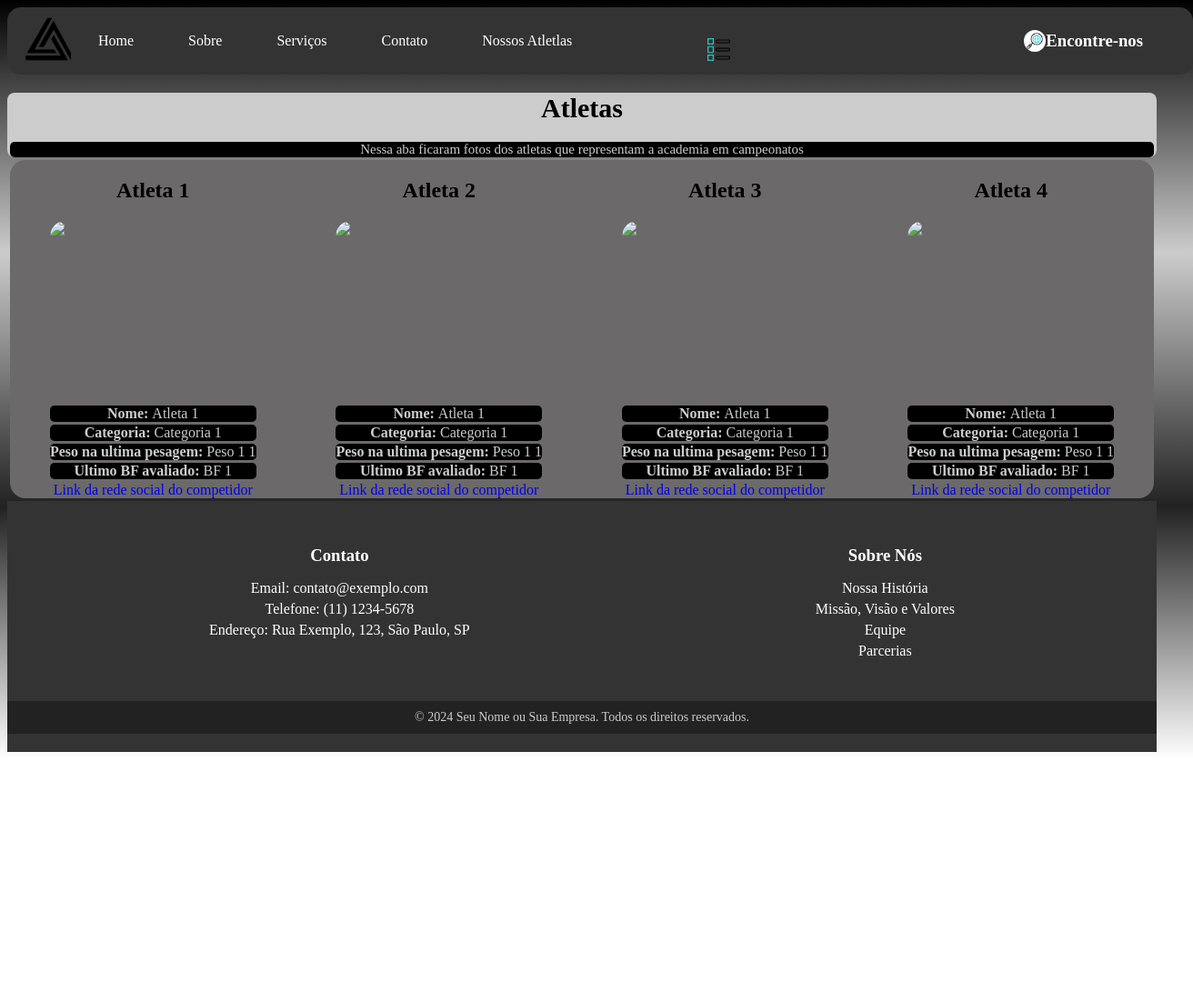
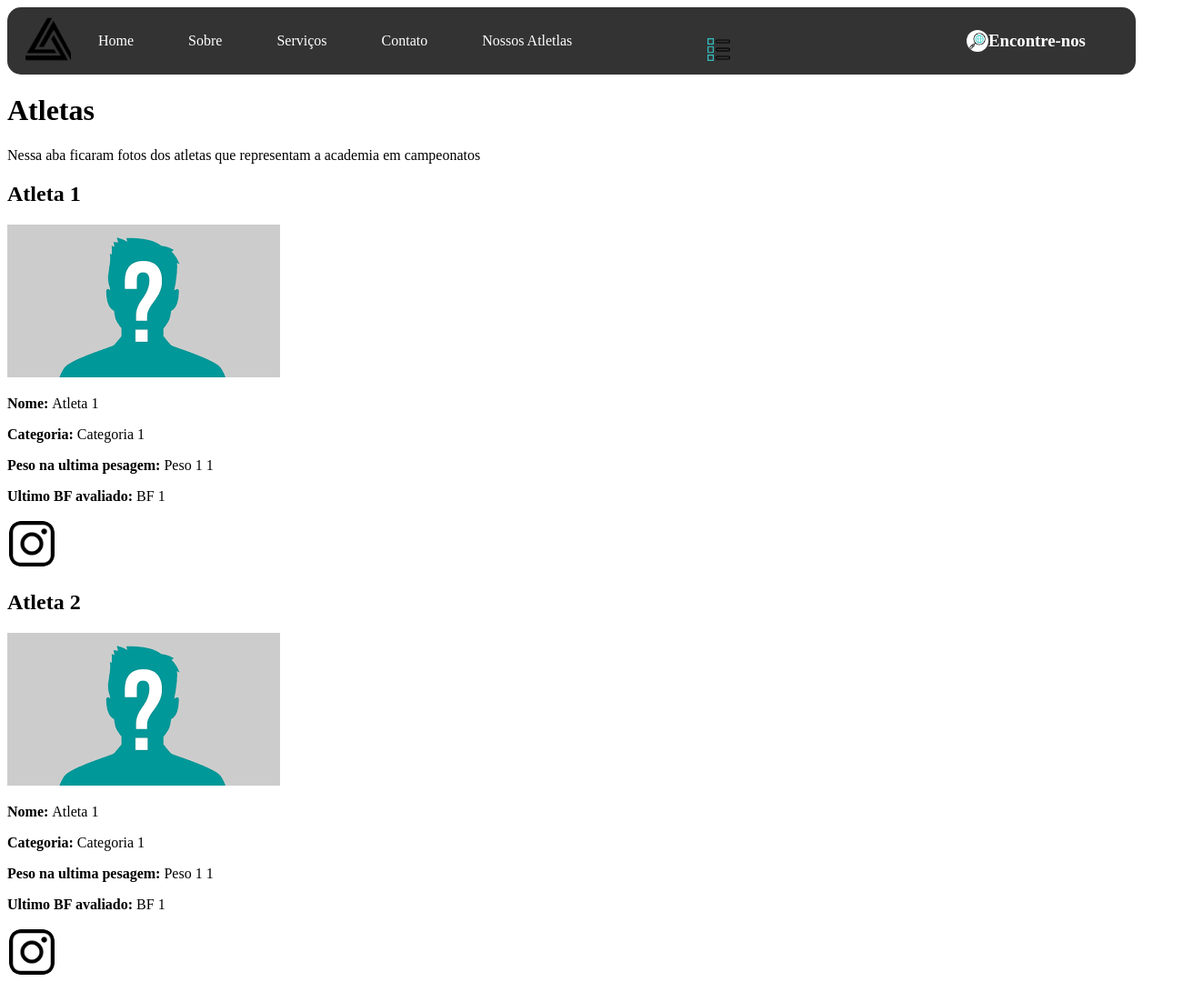
Before and after one commit to WagJ7/siteacdm, a plain HTML site: page nossosatletas.html in a window 1280 px wide. Shown: the top 1080 px of the page at 91% size, 1312 px wide, since content can reach past the window. Before the commit the page ends 835 px from the top, so only its background shows below. Drawn offline with Linux system fonts and the light colour scheme.

Commit message:
Correção de caminhos.

```diff
--- a/contato.css
+++ b/contato.css
@@ -87,7 +87,7 @@ span {
     margin: 5px;
     padding: 3px;
     padding-left: 27px;
-    background-color: rgba(255, 255, 255, 0);
+    background-color: rgb(255, 255, 255);
     border-radius: 5px;
 }
 
--- a/nossosatletas.html
+++ b/nossosatletas.html
@@ -53,42 +53,42 @@
 
             <div>
                 <h2>Atleta 1</h2>
-                <img class="atleta" src="./image/atleta-teste.jpg">
+                <img class="atleta" src="./image/professorteste.png">
                 <p><Strong>Nome: </Strong> Atleta 1</p>
                 <p><Strong>Categoria: </Strong> Categoria 1</p>
                 <p><Strong>Peso na ultima pesagem: </Strong> Peso 1 1</p>
                 <p><Strong>Ultimo BF avaliado: </Strong> BF 1</p>
-                <a href="https://www.instagram.com">Link da rede social do competidor</a>
+                <a href="https://www.instagram.com"><img src="./image/instagram.png" alt="gif" a class="icon-whats-img"></a>
             </div>
 
             <div>
                 <h2>Atleta 2</h2>
-                <img class="atleta" src="./image/atleta-teste.jpg">
+                <img class="atleta" src="./image/professorteste.png">
                 <p><Strong>Nome: </Strong> Atleta 1</p>
                 <p><Strong>Categoria: </Strong> Categoria 1</p>
                 <p><Strong>Peso na ultima pesagem: </Strong> Peso 1 1</p>
                 <p><Strong>Ultimo BF avaliado: </Strong> BF 1</p>
-                <a href="https://www.instagram.com">Link da rede social do competidor</a>
+                <a href="https://www.instagram.com"><img src="./image/instagram.png" alt="gif" a class="icon-whats-img"></a>
             </div>
 
             <div>
                 <h2>Atleta 3</h2>
-                <img class="atleta" src="./image/atleta-teste.jpg">
+                <img class="atleta" src="./image/professorteste.png">
                 <p><Strong>Nome: </Strong> Atleta 1</p>
                 <p><Strong>Categoria: </Strong> Categoria 1</p>
                 <p><Strong>Peso na ultima pesagem: </Strong> Peso 1 1</p>
                 <p><Strong>Ultimo BF avaliado: </Strong> BF 1</p>
-                <a href="https://www.instagram.com">Link da rede social do competidor</a>
+                <a href="https://www.instagram.com"><img src="./image/instagram.png" alt="gif" a class="icon-whats-img"></a>
             </div>
 
             <div>
                 <h2>Atleta 4</h2>
-                <img class="atleta" src="./image/atleta-teste.jpg">
+                <img class="atleta" src="./image/professorteste.png">
                 <p><Strong>Nome: </Strong> Atleta 1</p>
                 <p><Strong>Categoria: </Strong> Categoria 1</p>
                 <p><Strong>Peso na ultima pesagem: </Strong> Peso 1 1</p>
                 <p><Strong>Ultimo BF avaliado: </Strong> BF 1</p>
-                <a href="https://www.instagram.com">Link da rede social do competidor</a>
+                <a href="https://www.instagram.com"><img src="./image/instagram.png" alt="gif" a class="icon-whats-img"></a>
             </div>
         </div>
 
--- a/style-nossosatletas.css
+++ b/style-nossosatletas.css
@@ -1,14 +1,10 @@
-*  {
+* {
     text-decoration: none;
-}
-
-body {
-    background:linear-gradient(#000000, #ccc,#222,#ffffff);
 }
 
 
 .navbar {
-    width: 100%;
+    width: 95%;
     border-radius: 15px;
     display: flex;
     align-items: center;
@@ -166,8 +162,7 @@ span {
 
 
 
-.atleta {
-    color: #000000;
+.img-professor {
     margin-top: 5%;
     display: flex;
     min-width: 150px;
@@ -178,44 +173,18 @@ span {
     border-radius: 17px;
 }
 
-.atletas {
-    margin: 1px;
-    color: #000000;
+.professor {
+
     display: flex;
-    flex-wrap: wrap;
-    justify-content: space-around;
     background-color: #6b6969;
     list-style: none;
     margin: 3px;
     border-radius: 17px;
 }
 
-.nossosAtletas {
-    color: #000000;
-    text-align: center;
-}
-.content-atleta {
-    font-family: 'Courier New', Courier, monospace;
-    margin: 5px;
-    background-color: #ccc;
-    padding: 2px;
-    border-radius: 8px;
-}
+.professores {
 
-p {
-    border-radius: 5px;
-    background-color: #000000;
-    color: #ccc;
-    margin: 3px;
-
-}
-
-.apresentacao {
-    text-align: center;
-    background-color: #ccc;
-    border-radius: 8px;
-    font-size: 15px;
-    width: 100%;
+    justify-content: space-between;
 }
 
 .footer-copyright {
@@ -225,7 +194,6 @@ p {
     font-size: 14px;
     margin-top: 20px;
 }
-
 
 .icon-whats {
     justify-content: space-between;
```
